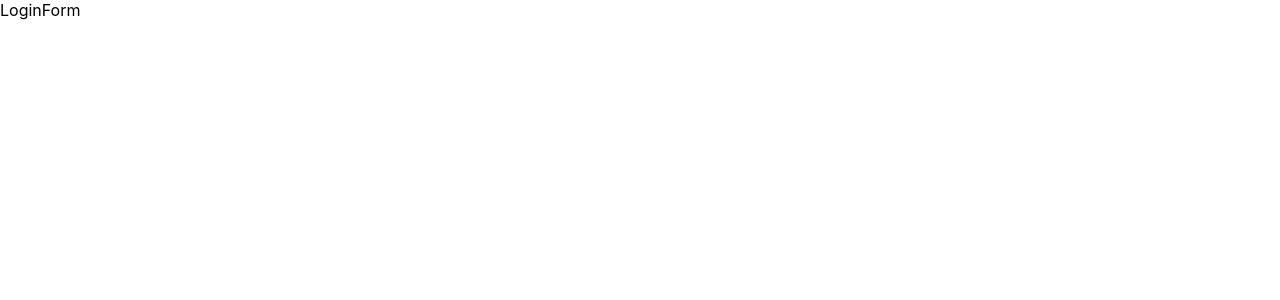
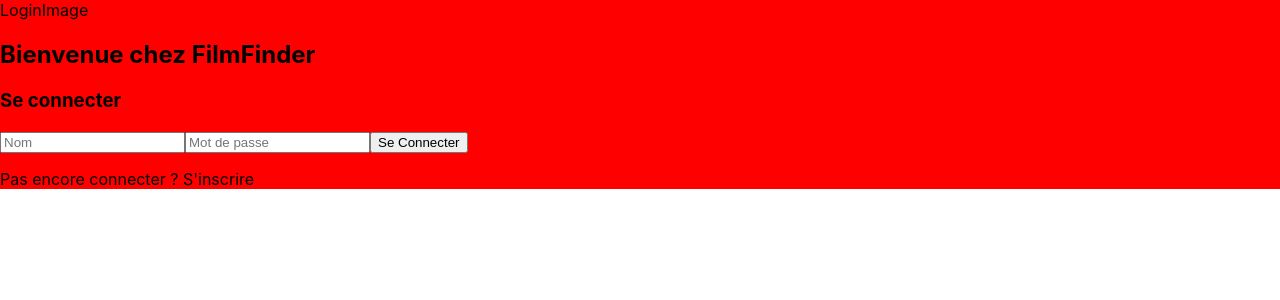
Before and after one commit to OthmaneB-Pro/filmfinder, a React (Create React App) app: page / in a window 1280 px wide. Shown: the top 300 px of the page. Built offline with nearby package versions, Linux system fonts and the light colour scheme.

Commit message:
✨ LoginPage : LoginForm > Add Form

```diff
--- a/src/components/pages/login/LoginForm.jsx
+++ /dev/null
@@ -1,5 +0,0 @@
-export default function LoginForm() {
-  return (
-    <div>LoginForm</div>
-  )
-}
--- /dev/null
+++ b/src/components/pages/login/LoginForm.tsx
@@ -0,0 +1,33 @@
+import { useState } from "react";
+
+export default function LoginForm() {
+const [formValues, setFormValues] = useState({
+  username: '',
+  password: '',
+})
+
+  const handleClick = (event: React.MouseEvent<HTMLButtonElement, MouseEvent>) => {
+    event.preventDefault();
+    console.log(formValues.username)
+    console.log(formValues.password)
+  }
+  const handleChange = (event: React.ChangeEvent<HTMLInputElement>) => {
+      const {name, value} = event.target
+
+      setFormValues((prevValues) => ({...prevValues, [name]: value}))
+  }
+
+
+  return (
+    <div>
+      <h2>Bienvenue chez FilmFinder</h2>
+      <h3>Se connecter</h3>
+      <form action="submit">
+        <input type="text" value={formValues.username} name="username" placeholder="Nom" onChange={handleChange}/>
+        <input type="password" value={formValues.password} name="password" placeholder="Mot de passe" onChange={handleChange}/>
+        <button onClick={handleClick}>Se Connecter</button>
+        <p>Pas encore connecter ? S'inscrire</p>
+      </form>
+    </div>
+  );
+}
--- /dev/null
+++ b/src/components/pages/login/LoginImage.tsx
@@ -0,0 +1,5 @@
+export default function LoginImage() {
+  return (
+    <div>LoginImage</div>
+  )
+}
--- a/src/components/pages/login/LoginPage.tsx
+++ b/src/components/pages/login/LoginPage.tsx
@@ -1,9 +1,16 @@
+import styled from 'styled-components'
 import LoginForm from './LoginForm'
+import LoginImage from './LoginImage'
 
 export default function LoginPage() {
   return (
-    <div>
+    <LoginPageStyle>
+        <LoginImage/>
         <LoginForm/>
-    </div>
+    </LoginPageStyle>
   )
 }
+
+const LoginPageStyle = styled.div`
+    background: red;
+`
```
